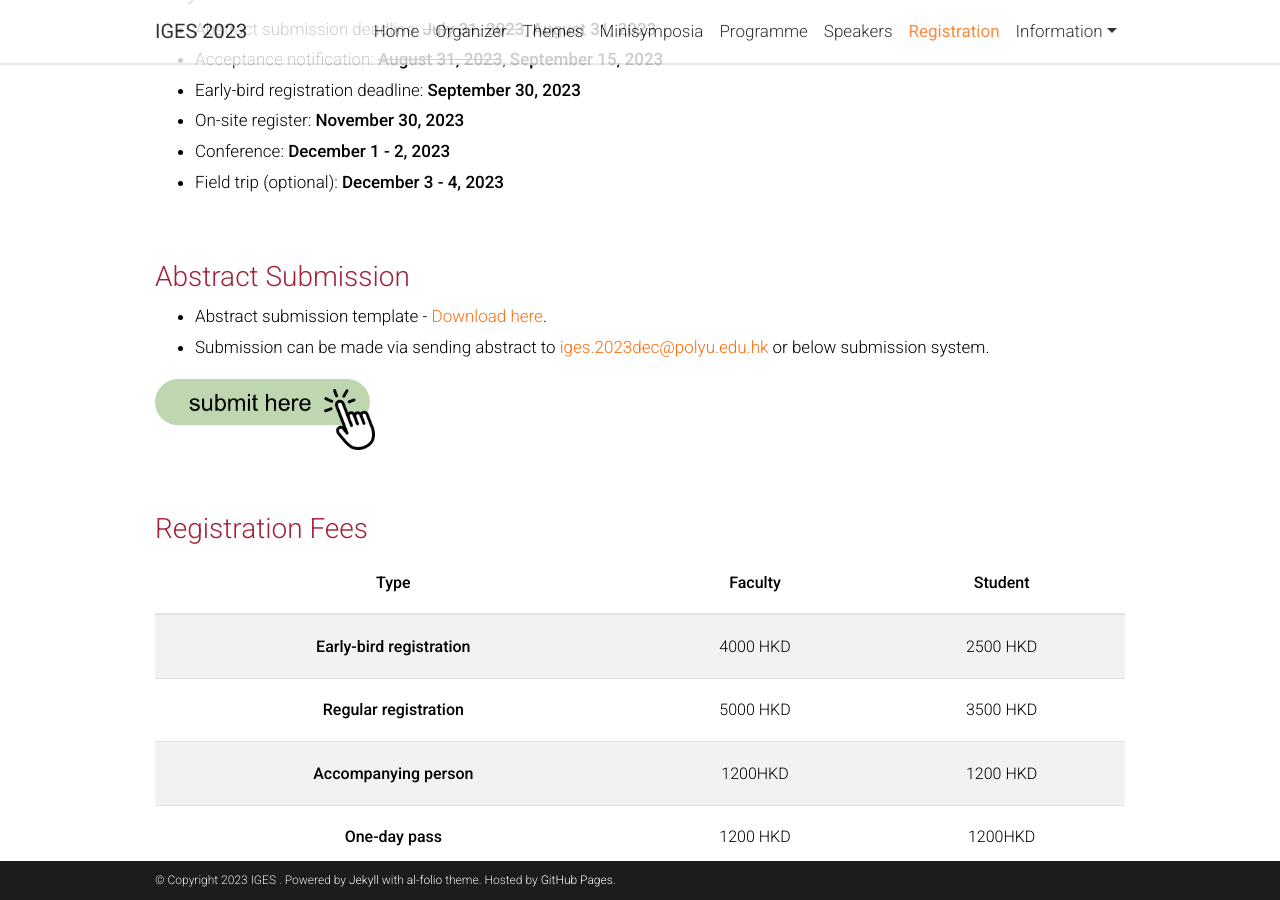
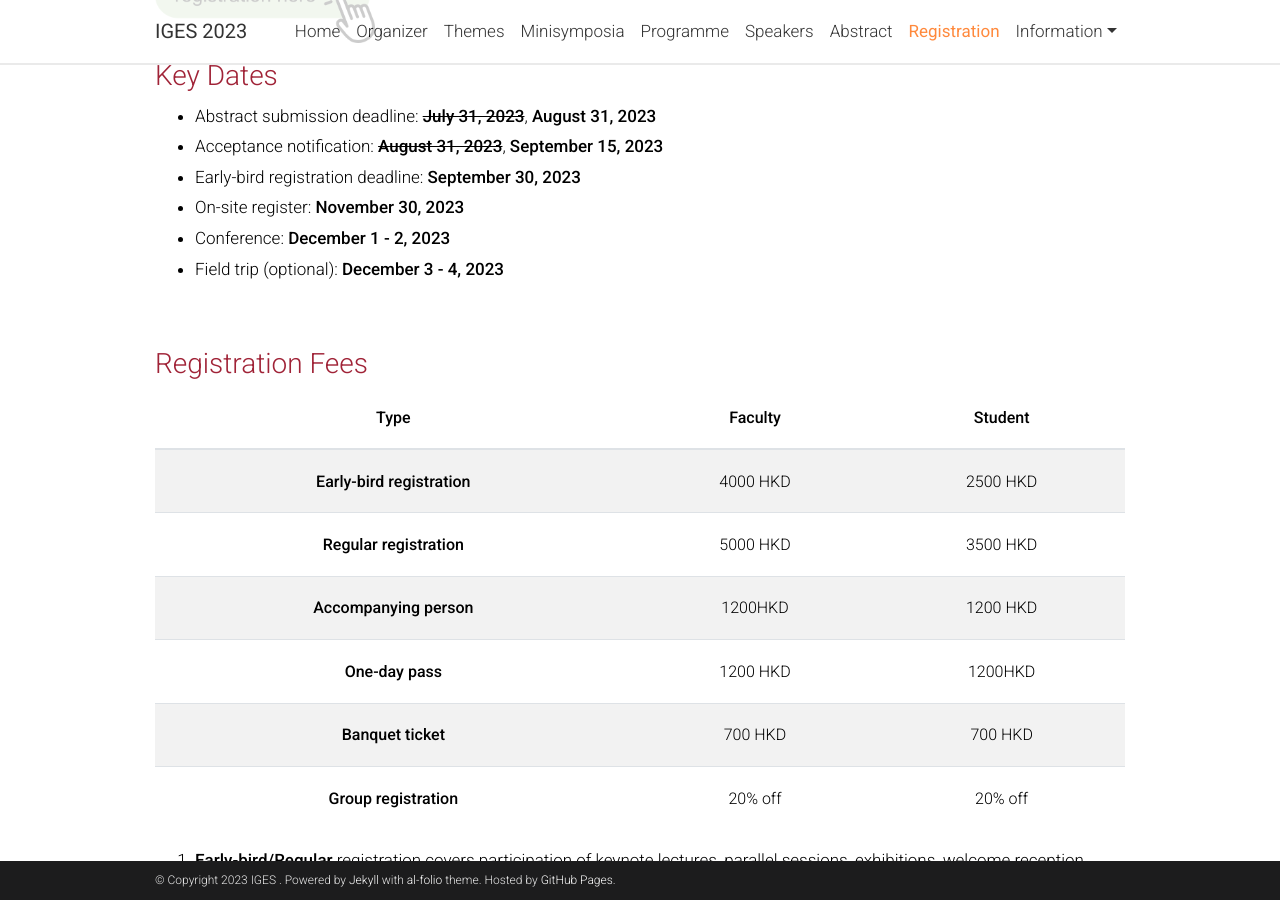
Before and after one commit to iges2023/iges2023.github.io, a Jekyll site: the page built from _pages/registration.md, in a window 1280 px wide and 900 px high, scrolled down 552 px. Built offline with Jekyll 4.4.1, drawn with Linux system fonts in a browser that asks for light colours; full-size pictures stand in for the smaller copies a plugin makes; comment, search, counter and statistics services are not loaded; a style sheet for code colours, icons or effects is not loaded.

Commit message:
modify layout

```diff
--- a/_pages/registration.md
+++ b/_pages/registration.md
@@ -6,8 +6,16 @@
 nav_order: 5
 ---
 
+<div class="row justify-content-sm-left">
+    <div class="col-sm-3 align-self-center">
+        <a href="https://iges2023.szdisinfo.com/join/create/249.html">
+        {% include figure.html path="assets/img/registrationhere.png" title="" class="img-fluid " %}
+        </a>
+    </div>
+</div>
+
+
 ### Key Dates
-
 
 * Abstract submission deadline: **~~July 31, 2023~~**, **August 31, 2023**   <br>
 * Acceptance notification: **~~August 31, 2023~~**, **September 15, 2023**  <br>
@@ -18,21 +26,6 @@
 
 <br>
 
-### Abstract Submission
-
-* Abstract submission template - [Download here](../assets/templates/IGES2023_abstract template.docx).
-* Submission can be made via sending abstract to [iges.2023dec@polyu.edu.hk](mailto:iges.2023dec@polyu.edu.hk) or below submission system.
-
-<div class="row justify-content-sm-left">
-    <div class="col-sm-3 align-self-center">
-        <a href="https://iges2023.szdisinfo.com/paper/abstract/create/249.html">
-        {% include figure.html path="assets/img/clickhere.png" title="" class="img-fluid " %}
-        </a>
-    </div>
-</div>
-
-
-<br>
 
 ### Registration Fees
 
@@ -55,14 +48,6 @@
 
 ***Refund policy**: Refunds are available before **October 15, 2023**, with a 400 HKD handling fee. No refunds will be granted after October 15, 2023.*
 
-<div class="row justify-content-sm-left">
-    <div class="col-sm-3 align-self-center">
-        <a href="https://iges2023.szdisinfo.com/join/create/249.html">
-        {% include figure.html path="assets/img/registrationhere.png" title="" class="img-fluid " %}
-        </a>
-    </div>
-</div>
-
 
 
 
```
Also changed, not shown: _pages/abstract.md (added, +31 -0 lines), _pages/accomadation.md (+1 -1 lines), _pages/explore.md (+1 -1 lines), _pages/repositories.md (deleted, +0 -30 lines), _pages/travel.md (+1 -1 lines), 1 other file.
